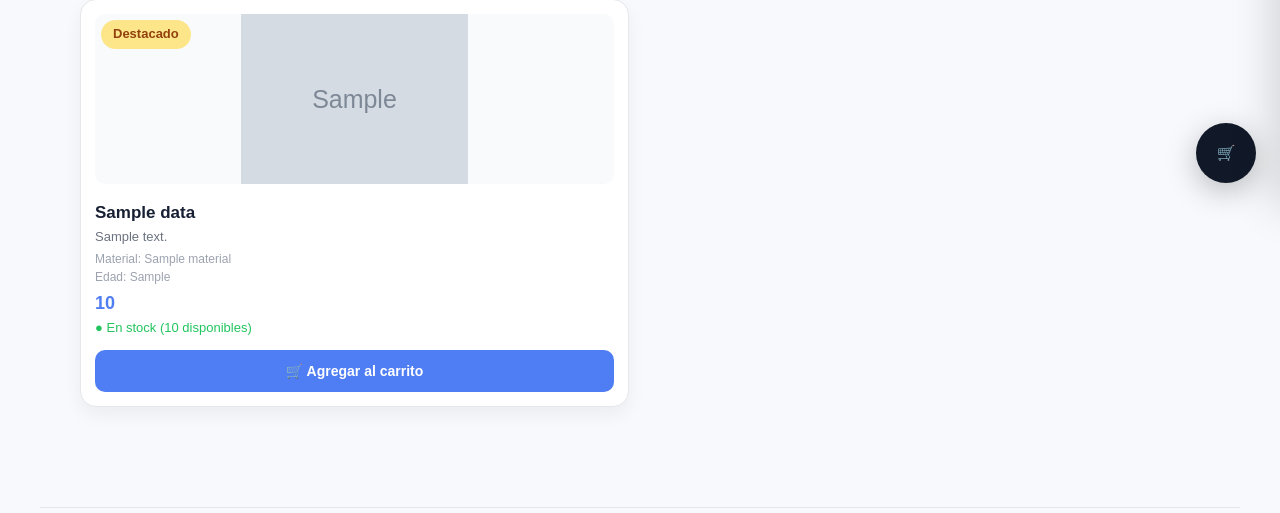
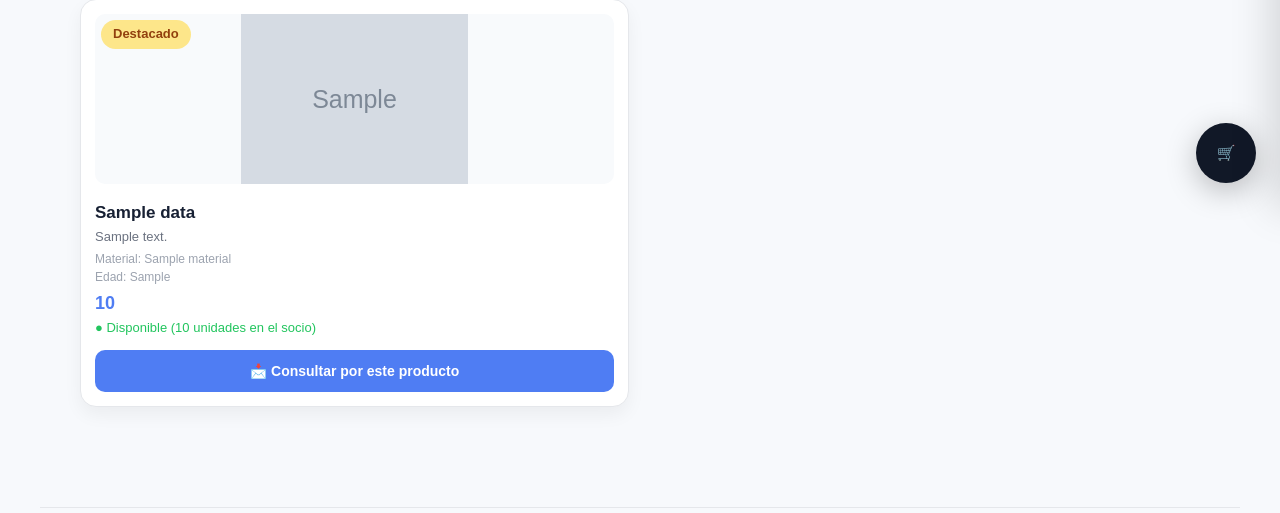
Before and after one commit to Drrcat/Pequemundo-host, a Flask app: page /socios/sabor-latino in a window 1280 px wide. Shown: the part 593-1106 px from the top of the page. Run offline with Flask 3, Linux system fonts and the light colour scheme; tables that the repository leaves empty hold one stand-in row (values such as "Sample post"); grey boxes marked "Sample" are stand-in pictures; a database or web service that is not in the repository returns one stand-in record (values such as "Sample title"); data that the repository does not hold is empty.

Commit message:
nuevo sabor latino sin posibilidad de compra
El requerimiento es que no debería comprar )

```diff
--- a/templates/sabor_latino.html
+++ b/templates/sabor_latino.html
@@ -100,15 +100,15 @@
             <p class="price">{{ p.precio_formateado }}</p>
 
             {% if p.stock > 0 %}
-              <p class="stock">● En stock ({{ p.stock }} disponibles)</p>
-              <button type="button"
-                onclick="agregarAlCarrito('{{ p.id }}', '{{ p.nombre | replace("'", "\\'") }}', {{ p.precio }}, {{ p.stock }})">
-                🛒 Agregar al carrito
-              </button>
+              <p class="stock">● Disponible ({{ p.stock }} unidades en el socio)</p>
             {% else %}
-              <p style="color:#ef4444;font-size:1.3rem;margin-bottom:1.4rem;">● Agotado</p>
-              <button type="button" disabled style="opacity:0.5;cursor:not-allowed;">Sin stock</button>
+              <p style="color:#ef4444;font-size:1.3rem;margin-bottom:1.4rem;">● Sin stock por el momento</p>
             {% endif %}
+
+            <button type="button"
+              onclick="consultarProducto('{{ p.nombre | replace("'", "\\'") }}', '{{ p.sku }}')">
+              📩 Consultar por este producto
+            </button>
 
           </article>
         {% endfor %}
@@ -171,6 +171,14 @@
     document.querySelectorAll('#categoryList .category').forEach((btn, i) => {
       btn.dataset.cat = i === 0 ? '' : btn.textContent.trim().toLowerCase();
     });
+
+    function consultarProducto(nombre, sku) {
+      const asunto = encodeURIComponent('Consulta por producto - PequeMundo');
+      const cuerpo = encodeURIComponent(
+        `Hola, me interesa el producto "${nombre}" (SKU: ${sku}) que vi en el sitio de PequeMundo.`
+      );
+      window.location.href = `mailto:contacto@saborlatinochile.cl?subject=${asunto}&body=${cuerpo}`;
+    }
   </script>
 
 </body>
```
